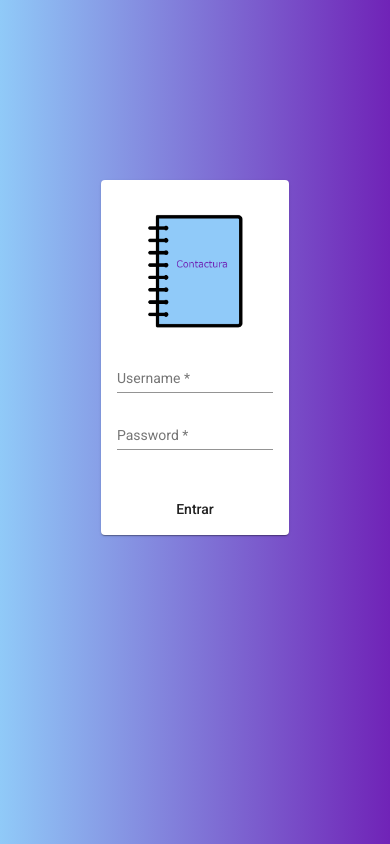
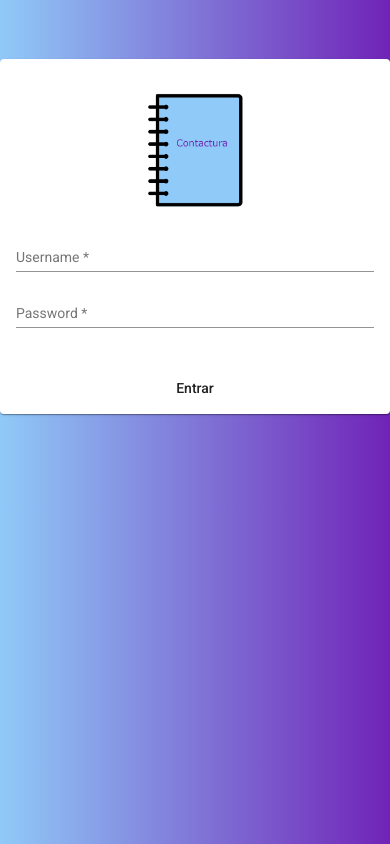
Before and after one commit to mrpilar/contactura_front_end, an Angular app: page /login in a window 390 px wide. Shown: the top 844 px of the page. Built offline with nearby package versions, Linux system fonts and the light colour scheme.

Commit message:
foi adicionado responsividade ao projeto

```diff
--- a/src/app/login/login.component.html
+++ b/src/app/login/login.component.html
@@ -1,4 +1,4 @@
-<mat-card class="example-card">
+<mat-card class="example-card" fxLayout="row" fxFlex.xs="100%" fxFlex.sm="100%" layout-align="center">
       <mat-card-title class="container-logo">
         <img  src="../../assets/img/logo_contactura.png" alt="logo do site contactura">
       </mat-card-title>
--- a/src/app/login/login.component.scss
+++ b/src/app/login/login.component.scss
@@ -1,7 +1,7 @@
 :host {
   display: flex;
   justify-content: center;
-  margin: 180px 0px;
+  //margin: auto;
 
 }
 
@@ -10,12 +10,9 @@
 }
 
 .example-card {
+  margin: auto;
+  margin-top: 15%;
 
-  max-width: 300px;
-  max-height: 400px;
-  margin: 0 auto;
-  width: 40%;
-  height: 40%
 }
 
 example-form {
```
